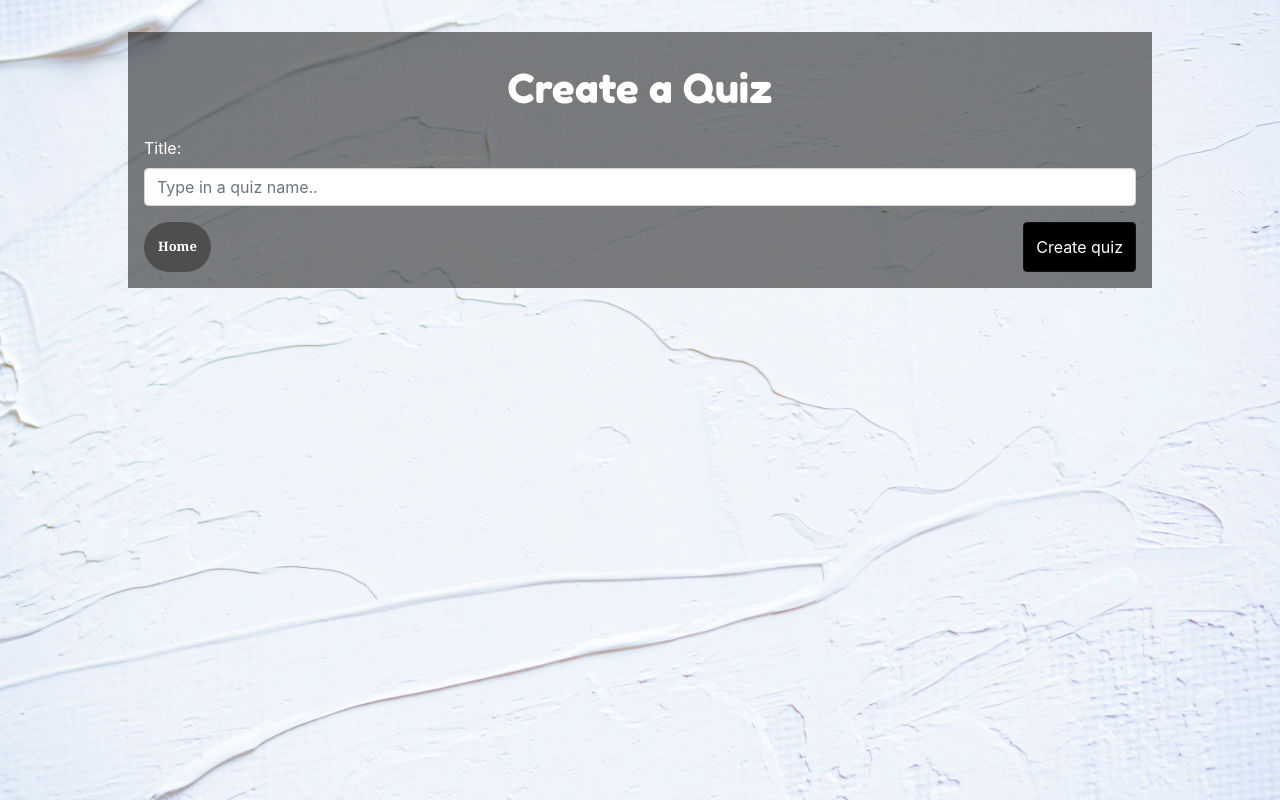
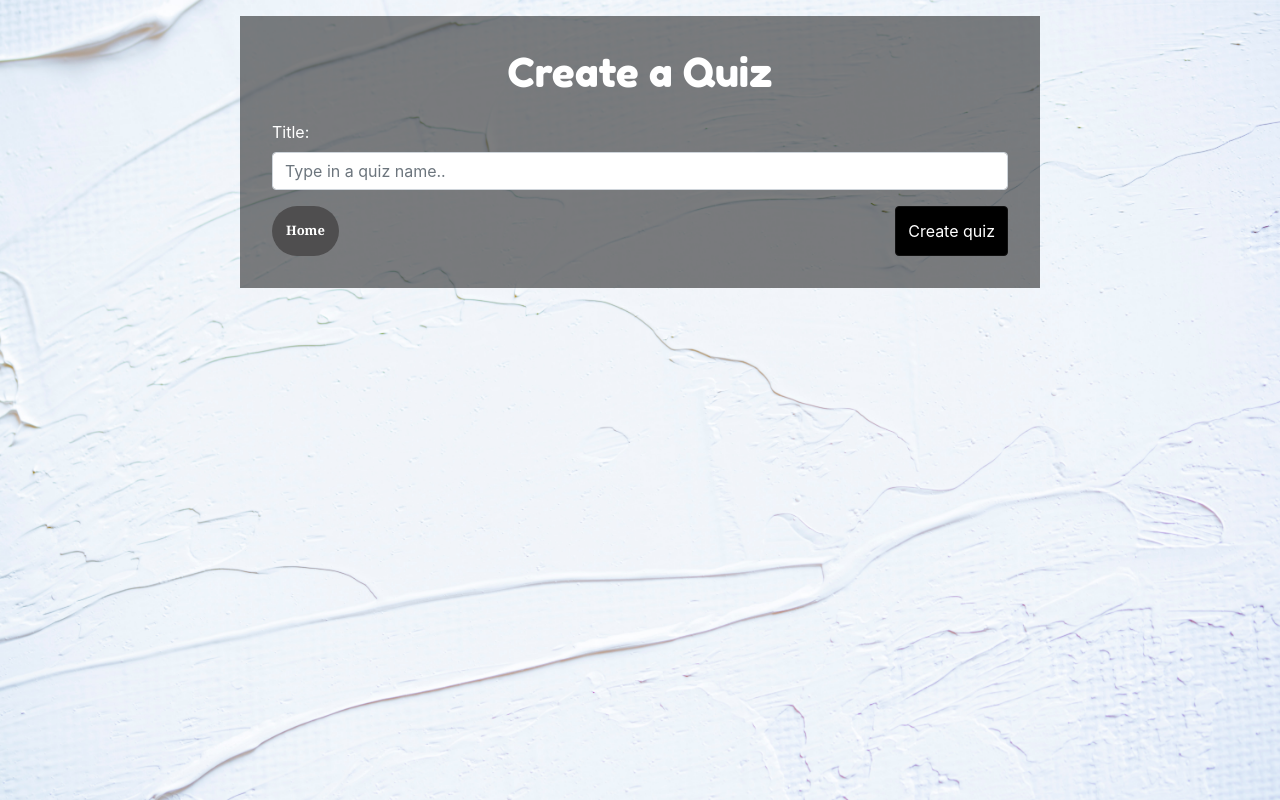
Before and after one commit to oscarcamp/grp-6, a React (Create React App) app: page /AddQuiz in a window 1280 px wide. Built offline with nearby package versions, Linux system fonts and the light colour scheme.

Commit message:
made the quiz app more responsive in desktop mode

```diff
--- a/src/components/QuizList.js
+++ b/src/components/QuizList.js
@@ -56,15 +56,12 @@ class QuizList extends React.Component {
 		})
 
 		return (
-			<div className="quizzes">
-				<div className="container">
-
-					<h1 className="quiz-h1">Choose a quiz you want to play:</h1>
-					<ul className="quiz-list">
-						{quiz}
-					</ul>
-					<Link to="/" className=" homebtn"> Home</Link>
-				</div>
+			<div className="quizzes container">
+				<h1 className="quiz-h1">Choose a quiz you want to play:</h1>
+				<ul className="quiz-list">
+					{quiz}
+				</ul>
+				<Link to="/" className=" homebtn"> Home</Link>
 			</div>
 		)
 	}
--- a/src/components/create-quiz/AddAnswer.js
+++ b/src/components/create-quiz/AddAnswer.js
@@ -50,6 +50,7 @@ class AddAnswer extends React.Component {
 								required
 							/>
 							<div className="input-group-append">
+							<button className="btn btn-primary" onClick={this.handleAddAnswer}>+</button>
 								<button className="btn btn-danger" onClick={(e) => {this.deleteAnswer(e, i)}}>
 									-
 								</button>
@@ -57,9 +58,15 @@ class AddAnswer extends React.Component {
 						</div>
 					))
 				}
-				<div className="add-answer">
-					<button className="btn btn-primary" onClick={this.handleAddAnswer}>Add answer</button>
-				</div>
+				{
+					this.props.answers.length < 1
+					?
+					<div className="add-answer">
+						<button className="btn btn-primary" onClick={this.handleAddAnswer}>Add answer</button>
+					</div>
+					:
+					''
+				}
 
 			</div>
 		)
--- a/src/components/create-quiz/AddQuestion.js
+++ b/src/components/create-quiz/AddQuestion.js
@@ -5,7 +5,7 @@ import AddAnswer from './AddAnswer'
 
 class AddQuestion extends React.Component {
 	state = {
-		answers: [],
+		answers: ['',],
 		correctAnswer: '',
 		question: '',
 		id: '',
@@ -122,7 +122,7 @@ class AddQuestion extends React.Component {
 		})
 
 		return (
-			<div className="container ">
+			<div className="addquestion container ">
 				<h1>Create quiz</h1>
 				<div className="quiz-form">
 					<form onSubmit={this.handleSubmit}>
--- a/src/components/create-quiz/AddQuiz.js
+++ b/src/components/create-quiz/AddQuiz.js
@@ -34,9 +34,9 @@ class AddQuiz extends React.Component{
 
 	render(){
 		return(
-		<div>
+		<div className="form-wrapper container">
 			<form onSubmit={this.handleSubmit}>
-				<div className="form-group container">
+				<div className="form-group">
 					<h1>Create a Quiz</h1>
 					{/* Title */}
 					<div className="input-group mt-4">
--- a/src/components/play-quiz/SingleQuiz.js
+++ b/src/components/play-quiz/SingleQuiz.js
@@ -92,7 +92,7 @@ class SingleQuiz extends React.Component {
 			)
 		})
 		return (
-			<div className="container text-left mt-3">
+			<div className="question-wrapper container text-left mt-3">
 				<h1>{this.state.title}</h1>
 				<div className="question">
 					<form onSubmit={this.handleSubmit}>
--- a/src/styles/Question.scss
+++ b/src/styles/Question.scss
@@ -50,3 +50,14 @@
 		margin: 0 auto ;
 	}
  }
+
+ @media (min-width: 992px) {
+	.form-wrapper,
+	.quizzes,
+	.question-wrapper,
+	.addquestion {
+		max-width: 800px;
+		margin: 1rem auto ;
+	}
+
+ }
--- a/src/styles/QuizList.scss
+++ b/src/styles/QuizList.scss
@@ -31,17 +31,15 @@
 }
 
 //Quiz part
-	.quiz-h1{
-		font-size: 2.5em;
-		margin-top: 3vh;
-		margin-bottom: 4vh;
-	}
+
+
 .quiz-list{
 	padding: 0;
 }
+
 .quiz{
-		max-width: 75%;
-		margin: 0 auto;
+	margin: 0 auto 2rem auto;
+	padding-bottom: 1.5rem;
 	list-style-type: none;
 }
 
@@ -75,14 +73,29 @@
 	border-color: #222;
 }
 
+.btn-primary:active {
+	background-color: #333 !important;
+	border-color: #333 !important;
+}
+
+
 // Medium devices (tablets, 768px and up)
 @media (min-width: 768px) {
 	.quiz{
 		display: flex;
 		justify-content: space-between;
+		padding-bottom: 0rem;
 	}
 	.quiz span {
 		display: flex;
 		justify-content: space-between;
 	}
+
+	.quiz-h1{
+		font-size: 2.5em;
+		margin-top: 3vh;
+		margin-bottom: 4vh;
 	}
+
+
+}
--- a/src/styles/main.scss
+++ b/src/styles/main.scss
@@ -17,6 +17,7 @@ body {
 	-o-background-size: cover;
 	background-size: cover;
 }
+
 h1, h2, h3, h4, h5, h6{
 	font-family: 'Fredoka One', cursive;
 }
@@ -77,22 +78,13 @@ body {
 }
 
 	/*Buttons styles*/
- .create-quiz{
-	color: #fff;
-	background-color: #3073b5;
-	border-color: #2b66a1;
- }
  .home-select{
 	color: #000;
 	background-color: #fff;
 	border-color: #555;
  }
 
- .create-quiz:hover{
-	color: #fff;
-	background-color: #25598d;
-	border-color: #2b66a1;
- }
+
  .home-select:hover{
 	color: #fff;
 	background-color: #dddcdc;
@@ -113,9 +105,6 @@ body {
 	 color: black;
  }
 
-
-
-
 //Create part
 .btn-home{
 	display: flex;
@@ -128,6 +117,7 @@ body {
 	margin-right: auto;
 	margin-top: 2rem;
 	margin-bottom: 2rem;
+	padding: 1rem 2rem;
 	width: 80vw;
 	background-color: rgba($color: #000000, $alpha: 0.5)
 }
```
Lines whose indentation alone changed are shown as unchanged.
